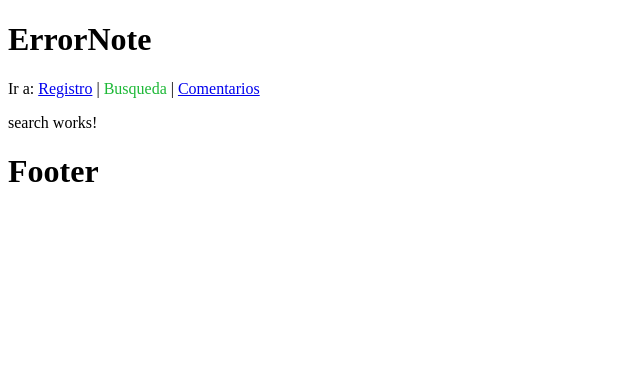
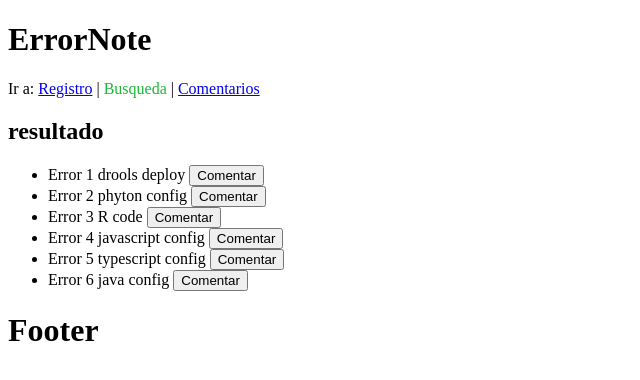
Before and after one commit to gaalvarez/error-note, an Angular app: page /search in a window 1280 px wide. Shown: the top 380 px of the page, without its empty margins (0-640 px from the left). Built offline with nearby package versions, Linux system fonts and the light colour scheme.

Commit message:
termina configuración de routing y navegación

```diff
--- a/src/app/notes/pages/search/search.component.html
+++ b/src/app/notes/pages/search/search.component.html
@@ -1,3 +1,7 @@
-<p>
-  search works!
-</p>
+<h2>resultado</h2>
+<ul class="notes">
+  <li *ngFor="let note of notes" >
+    <span class="note">{{note.description}}</span> {{note.language}} {{note.type}}
+    <button (click)="onSelect(note)">Comentar</button>
+  </li>
+</ul>
--- a/src/app/notes/pages/search/search.component.ts
+++ b/src/app/notes/pages/search/search.component.ts
@@ -1,5 +1,6 @@
 import { Component, OnInit } from '@angular/core';
 import { Note } from '../../shared/note';
+import { Router } from '@angular/router';
 
 @Component({
   selector: 'app-search',
@@ -8,18 +9,23 @@ import { Note } from '../../shared/note';
 })
 export class SearchComponent implements OnInit {
 
-  constructor() { }
+  notes = NOTES;
+  constructor(private router: Router) { }
 
   ngOnInit() {
+  }
+
+  onSelect(note: Note): void {
+    this.router.navigate(['/comment']);
   }
 
 }
 
 export const NOTES: Note[] = [
-  { description: 'Error 1', languaje: 'drools', tipo: 'deploy' },
-  { description: 'Error 2', languaje: 'phyton', tipo: 'config' },
-  { description: 'Error 3', languaje: 'R', tipo: 'code' },
-  { description: 'Error 4', languaje: 'javascript', tipo: 'config' },
-  { description: 'Error 5', languaje: 'typescript', tipo: 'config' },
-  { description: 'Error 6', languaje: 'java', tipo: 'config' },
+  { description: 'Error 1', language: 'drools', type: 'deploy' },
+  { description: 'Error 2', language: 'phyton', type: 'config' },
+  { description: 'Error 3', language: 'R', type: 'code' },
+  { description: 'Error 4', language: 'javascript', type: 'config' },
+  { description: 'Error 5', language: 'typescript', type: 'config' },
+  { description: 'Error 6', language: 'java', type: 'config' },
 ];
--- a/src/app/notes/shared/note.ts
+++ b/src/app/notes/shared/note.ts
@@ -1,5 +1,5 @@
 export interface Note {
     description: string;
-    languaje: string;
-    tipo: string;
+    language: string;
+    type: string;
 }
```
